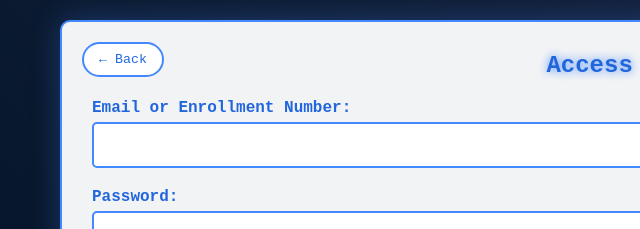
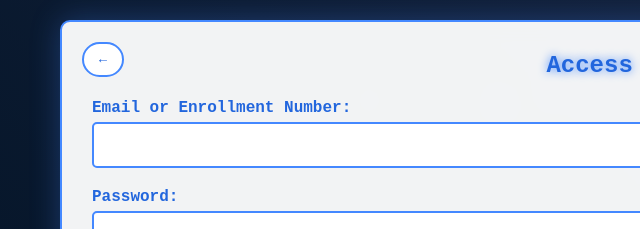
Before and after one commit to Priyansh056/-Student-Portal-For-Login, a plain HTML site: page index.html in a window 1280 px wide. Both pictures are taken after a click on the button "LOGIN". Shown: the top 229 px of the page, 0-640 px from the left. Drawn offline with Linux system fonts and the light colour scheme.

Commit message:
Update index.html

```diff
--- a/index.html
+++ b/index.html
@@ -60,7 +60,7 @@
 
         <!-- Login Page -->
         <div id="login" class="page">
-            <button class="back-btn" onclick="showPage('home')">← Back</button>
+            <button class="back-btn" onclick="showPage('home')">←</button>
             <h2>Access Portal</h2>
             <form id="loginForm">
                 <div class="form-group">
```
